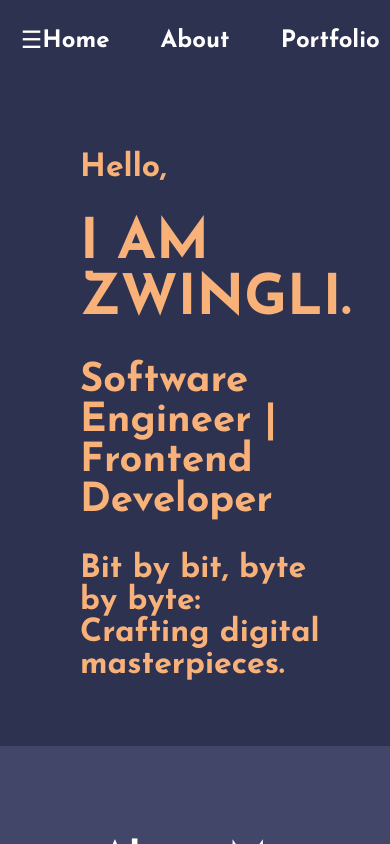
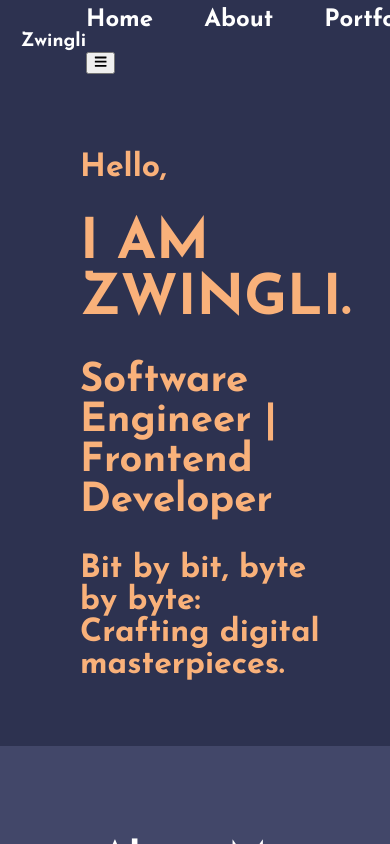
Before and after one commit to ZwingliCaleb/portfolio, a React (Create React App) app: page / in a window 390 px wide. Built offline with nearby package versions, Linux system fonts and the light colour scheme.

Commit message:
import react icons to use for my hamburger menu

```diff
--- a/package.json
+++ b/package.json
@@ -12,6 +12,7 @@
     "react": "^18.2.0",
     "react-burger-menu": "^3.0.9",
     "react-dom": "^18.2.0",
+    "react-icons": "^5.0.1",
     "react-router-dom": "^6.22.0",
     "react-scripts": "5.0.1",
     "web-vitals": "^2.1.4"
--- a/src/components/Header/Header.js
+++ b/src/components/Header/Header.js
@@ -1,34 +1,28 @@
-import React, { useState } from 'react';
+import React from 'react';
 import './Header.scss';
 import { Link } from 'react-scroll';
-import { slide as Menu } from 'react-burger-menu';
+import {FaTimes, FaBars} from 'react-icons/fa';
 function Header() {
-  const [menuOpen, setMenuOpen] = useState(false);
-  const handleMenuClick = () => {
-    setMenuOpen(!menuOpen);
-  };
 
   return (
     <div>
       <header className="Header">
-        <div className="BurgerMenu" onClick={handleMenuClick}>
-          ☰
-        </div>
+        <h3>Zwingli</h3>
         <nav className="nav-container">
             <ul>
               <li><Link to="Home" smooth={true} duration={500}>Home</Link></li>
               <li><Link to="About" smooth={true} duration={500}>About</Link></li>
               <li><Link to="Portfolio" smooth={true} duration={500}>Portfolio</Link></li>
               <li><Link to="Contact" smooth={true} duration={500}>Contact</Link></li>
+              <button>
+                <FaTimes />
+              </button>
             </ul>
+            <button>
+              <FaBars />
+            </button>
         </nav>
       </header>
-      <Menu isOpen={menuOpen} onStateChange={(state) => setMenuOpen(state.isOpen)}>
-        <Link to="Home" smooth={true} duration={500} onClick={handleMenuClick}></Link>
-        <Link to="About" smooth={true} duration={500} onClick={handleMenuClick}></Link>
-        <Link to="Portfolio" smooth={true} duration={500} onClick={handleMenuClick}></Link>
-        <Link to="Contact" smooth={true} duration={500} onClick={handleMenuClick}></Link>
-      </Menu>
 
     </div>
   );
```
Also changed, not shown: 1 other file (tests, documents, lock files or other folders).
